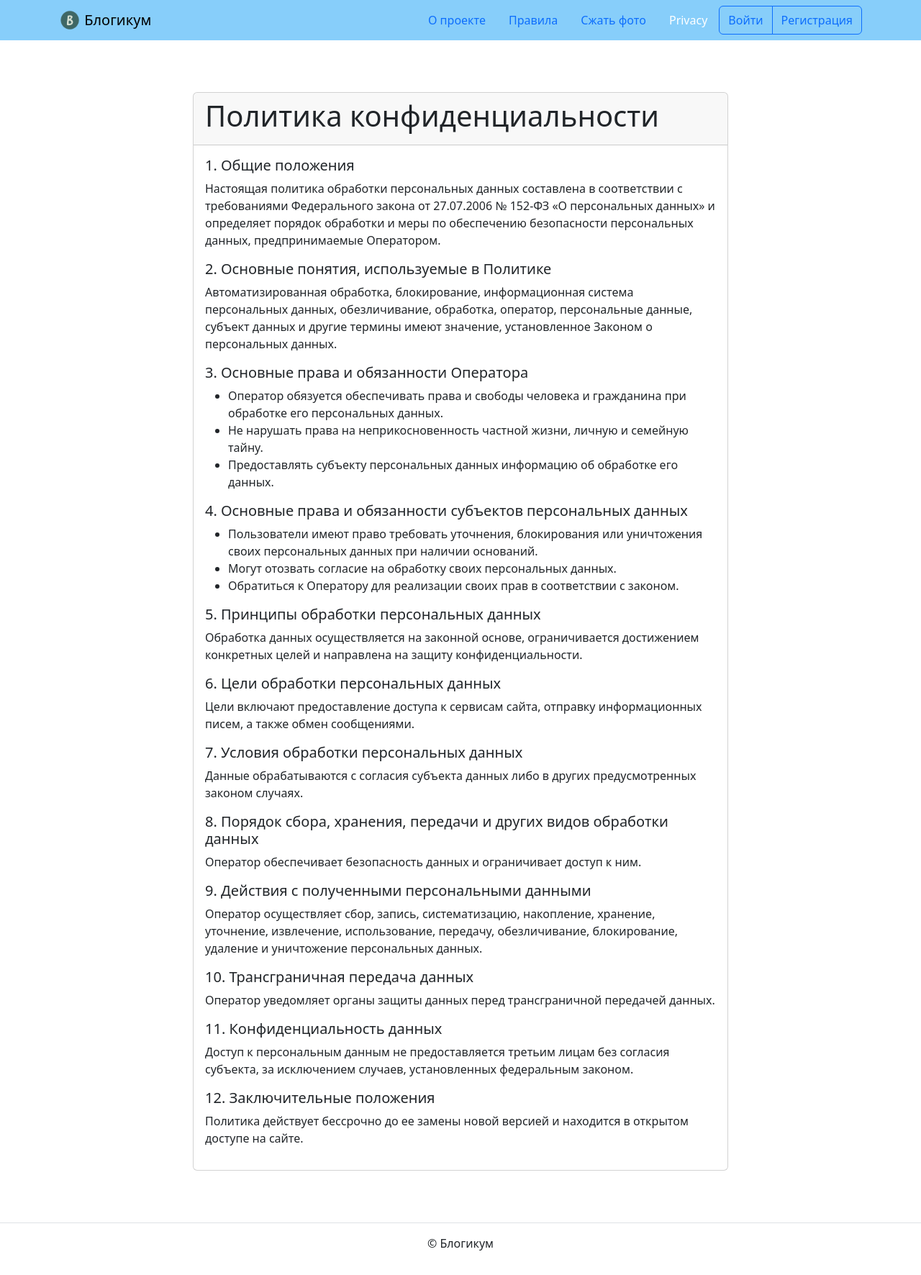
After one commit to myasoedas/osteopatbiketova, a Django app: page /pages/privacy/ in a window 1280 px wide. The commit adds this page. Shown: the whole page at 72% size. Run offline with Django 4.2, Linux system fonts and the light colour scheme; parts of the project's set-up code (start-up, migrations or seed data) failed here and were passed over; some libraries are stand-ins or nearby versions.

Commit message:
Добавил privacy на сайт.

```diff
--- a/blogicum/blogicum/settings.py
+++ b/blogicum/blogicum/settings.py
@@ -13,6 +13,7 @@ DEBUG = True
 ALLOWED_HOSTS = [
     '127.0.0.1',
     'localhost',
+    '89.232.177.32',
     'alexproit.ru',
     'www.alexproit.ru',
 ]
--- a/blogicum/pages/urls.py
+++ b/blogicum/pages/urls.py
@@ -1,10 +1,11 @@
 from django.urls import path
 
-from .views import AboutView, RulesView
+from .views import AboutView, RulesView, PrivacyView
 
 app_name = 'pages'
 
 urlpatterns = [
     path('about/', AboutView.as_view(), name='about'),
     path('rules/', RulesView.as_view(), name='rules'),
+    path('privacy/', PrivacyView.as_view(), name='privacy'),
 ]
--- a/blogicum/pages/views.py
+++ b/blogicum/pages/views.py
@@ -22,3 +22,7 @@ class AboutView(TemplateView):
 
 class RulesView(TemplateView):
     template_name = 'pages/rules.html'
+
+
+class PrivacyView(TemplateView):
+    template_name = 'pages/privacy.html'
--- a/blogicum/templates/includes/header.html
+++ b/blogicum/templates/includes/header.html
@@ -23,6 +23,11 @@
               Сжать фото
             </a>
           </li>
+	  <li class="nav-item">
+            <a class="nav-link {% if view_name == 'pages:privacy' %} text-white {% endif %}" href="{% url 'pages:privacy' %}">
+              Privacy
+            </a>
+          </li>
           {% if user.is_authenticated %}
             <div class="btn-group" role="group" aria-label="Basic outlined example">
               <button type="button" class="btn btn-outline-primary"><a class="text-decoration-none text-reset"
--- a/blogicum/templates/pages/about.html
+++ b/blogicum/templates/pages/about.html
@@ -6,7 +6,7 @@
   <div class="col d-flex justify-content-center">
     <div class="card" style="width: 40rem;">
       <div class="card-header">
-        О проекте
+	      <h1> О проекте</h1>
       </div>
       <div class="card-body">
         <p>
--- /dev/null
+++ b/blogicum/templates/pages/privacy.html
@@ -0,0 +1,84 @@
+{% extends "base.html" %}
+{% block title %}
+  Политика обработки персональных данных
+{% endblock %}
+{% block content %}
+  <div class="col d-flex justify-content-center">
+    <div class="card col-lg-8 col-md-10 col-sm-12 my-4">
+      <div class="card-header">
+	      <h1>Политика конфиденциальности</h1>
+      </div>
+      <div class="card-body">
+
+        <section aria-labelledby="general" role="region">
+          <h5 id="general">1. Общие положения</h5>
+          <p>Настоящая политика обработки персональных данных составлена в соответствии с требованиями Федерального закона от 27.07.2006 № 152-ФЗ «О персональных данных» и определяет порядок обработки и меры по обеспечению безопасности персональных данных, предпринимаемые Оператором.</p>
+        </section>
+
+        <section aria-labelledby="terms" role="region" class="mt-3">
+          <h5 id="terms">2. Основные понятия, используемые в Политике</h5>
+          <p>Автоматизированная обработка, блокирование, информационная система персональных данных, обезличивание, обработка, оператор, персональные данные, субъект данных и другие термины имеют значение, установленное Законом о персональных данных.</p>
+        </section>
+
+        <section aria-labelledby="rights-duties" role="region" class="mt-3">
+          <h5 id="rights-duties">3. Основные права и обязанности Оператора</h5>
+          <ul>
+            <li>Оператор обязуется обеспечивать права и свободы человека и гражданина при обработке его персональных данных.</li>
+            <li>Не нарушать права на неприкосновенность частной жизни, личную и семейную тайну.</li>
+            <li>Предоставлять субъекту персональных данных информацию об обработке его данных.</li>
+          </ul>
+        </section>
+
+        <section aria-labelledby="user-rights" role="region" class="mt-3">
+          <h5 id="user-rights">4. Основные права и обязанности субъектов персональных данных</h5>
+          <ul>
+            <li>Пользователи имеют право требовать уточнения, блокирования или уничтожения своих персональных данных при наличии оснований.</li>
+            <li>Могут отозвать согласие на обработку своих персональных данных.</li>
+            <li>Обратиться к Оператору для реализации своих прав в соответствии с законом.</li>
+          </ul>
+        </section>
+
+        <section aria-labelledby="principles" role="region" class="mt-3">
+          <h5 id="principles">5. Принципы обработки персональных данных</h5>
+          <p>Обработка данных осуществляется на законной основе, ограничивается достижением конкретных целей и направлена на защиту конфиденциальности.</p>
+        </section>
+
+        <section aria-labelledby="processing-goals" role="region" class="mt-3">
+          <h5 id="processing-goals">6. Цели обработки персональных данных</h5>
+          <p>Цели включают предоставление доступа к сервисам сайта, отправку информационных писем, а также обмен сообщениями.</p>
+        </section>
+
+        <section aria-labelledby="conditions" role="region" class="mt-3">
+          <h5 id="conditions">7. Условия обработки персональных данных</h5>
+          <p>Данные обрабатываются с согласия субъекта данных либо в других предусмотренных законом случаях.</p>
+        </section>
+
+        <section aria-labelledby="collection" role="region" class="mt-3">
+          <h5 id="collection">8. Порядок сбора, хранения, передачи и других видов обработки данных</h5>
+          <p>Оператор обеспечивает безопасность данных и ограничивает доступ к ним.</p>
+        </section>
+
+        <section aria-labelledby="actions" role="region" class="mt-3">
+          <h5 id="actions">9. Действия с полученными персональными данными</h5>
+          <p>Оператор осуществляет сбор, запись, систематизацию, накопление, хранение, уточнение, извлечение, использование, передачу, обезличивание, блокирование, удаление и уничтожение персональных данных.</p>
+        </section>
+
+        <section aria-labelledby="cross-border" role="region" class="mt-3">
+          <h5 id="cross-border">10. Трансграничная передача данных</h5>
+          <p>Оператор уведомляет органы защиты данных перед трансграничной передачей данных.</p>
+        </section>
+
+        <section aria-labelledby="confidentiality" role="region" class="mt-3">
+          <h5 id="confidentiality">11. Конфиденциальность данных</h5>
+          <p>Доступ к персональным данным не предоставляется третьим лицам без согласия субъекта, за исключением случаев, установленных федеральным законом.</p>
+        </section>
+
+        <section aria-labelledby="conclusion" role="region" class="mt-3">
+          <h5 id="conclusion">12. Заключительные положения</h5>
+          <p>Политика действует бессрочно до ее замены новой версией и находится в открытом доступе на сайте.</p>
+        </section>
+
+      </div>
+    </div>
+  </div>
+{% endblock %}
--- a/blogicum/templates/pages/rules.html
+++ b/blogicum/templates/pages/rules.html
@@ -6,7 +6,7 @@
   <div class="col d-flex justify-content-center">
     <div class="card" style="width: 40rem;">
       <div class="card-header">
-        Правила сайта
+	      <h1>Правила сайта</h1>
       </div>
       <div class="card-body">
         <p>
```
Also changed, not shown: blogicum/blog/mixins.py (+19 -0 lines), blogicum/media/blogs_images/good-moning-25-10-2024.jpg (added).
